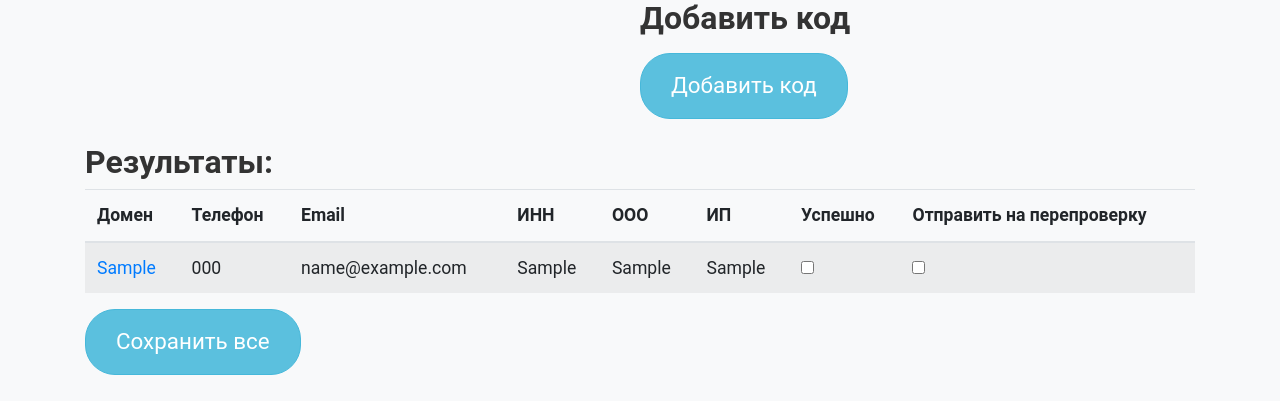
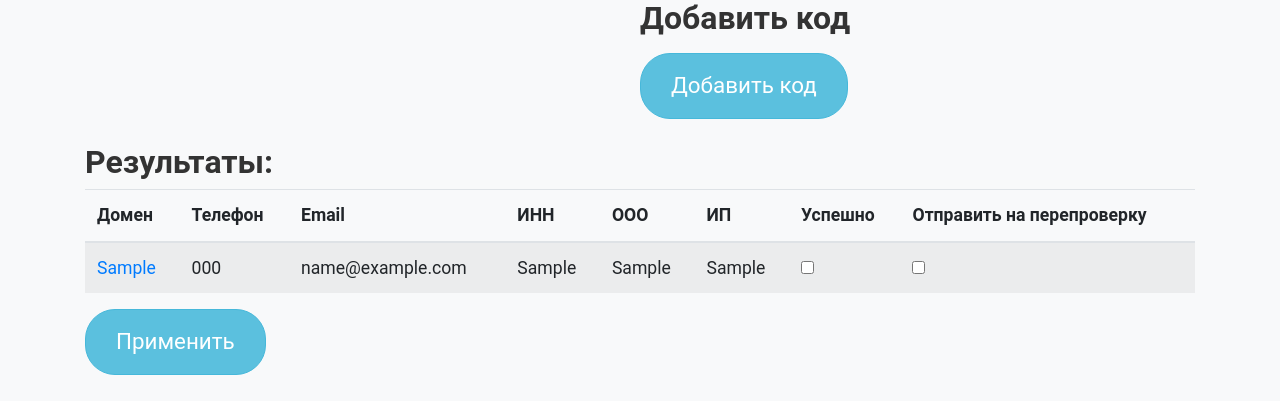
Before and after one commit to glebfedorov911/parser_domains, a Django app: template siteparsershops/parser/templates/parser/index.html in a window 1280 px wide. Shown: the part 476-877 px from the top of the page. Run offline with Django 5.2, Linux system fonts and the light colour scheme; tables that the repository leaves empty hold one stand-in row (values such as "Sample post"); the template is opened without the code that fills it: values that come from a table or form of the project are taken from there, most other values are stand-ins (such as "Sample title", 1, 10 or a date in 2020); parts of the project's set-up code (start-up, migrations or seed data) failed here and were passed over; some libraries are stand-ins or nearby versions.

Commit message:
add function page not found, edit text on button, add url handler404

```diff
--- a/siteparsershops/parser/templates/parser/dist/index.html
+++ b/siteparsershops/parser/templates/parser/dist/index.html
@@ -100,7 +100,7 @@
 
                     <input type="hidden" name="is_check_ids" id="is_check_ids">
                     <input type="hidden" name="check_again_ids" id="check_again_ids">
-                    <button type="submit" class="btn btn-custom btn-lg">Сохранить все</button>
+                    <button type="submit" class="btn btn-custom btn-lg">Применить</button>
                 </form>
 
                 <div class="pagination">
--- a/siteparsershops/parser/templates/parser/index.html
+++ b/siteparsershops/parser/templates/parser/index.html
@@ -100,7 +100,7 @@
 
                     <input type="hidden" name="is_check_ids" id="is_check_ids">
                     <input type="hidden" name="check_again_ids" id="check_again_ids">
-                    <button type="submit" class="btn btn-custom btn-lg">Сохранить все</button>
+                    <button type="submit" class="btn btn-custom btn-lg">Применить</button>
                 </form>
 
                 <div class="pagination">
--- a/siteparsershops/parser/views.py
+++ b/siteparsershops/parser/views.py
@@ -175,3 +175,6 @@ class ParserView(TemplateView):
     def check_format(self, date):
         frmt = r"\d{2}.\d{2}.\d{4}-\d{2}.\d{2}.\d{4}"
         return len(re.findall(frmt, date)) != 0
+
+def page_not_found(request, exception):
+    return HttpResponse("<h1>Такой страницы не существует =)</h1> <br> <a href='/parser'>Перейти на главную страницу</a>")
--- a/siteparsershops/siteparsershops/urls.py
+++ b/siteparsershops/siteparsershops/urls.py
@@ -19,6 +19,7 @@ from django.urls import path, include
 from django.conf.urls.static import static
 
 from . import settings
+from parser.views import page_not_found
 
 
 urlpatterns = [
@@ -26,5 +27,7 @@ urlpatterns = [
     path("parser/", include("parser.urls")),
 ] + static(settings.STATIC_URL, document_root=settings.STATIC_ROOT)
 
+handler404 = page_not_found
+
 if settings.DEBUG:
     urlpatterns += static(settings.MEDIA_URL, document_root=settings.MEDIA_ROOT)
```
